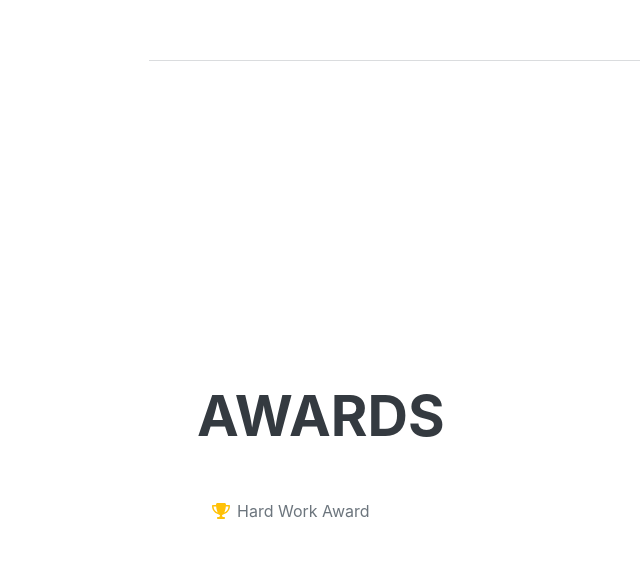
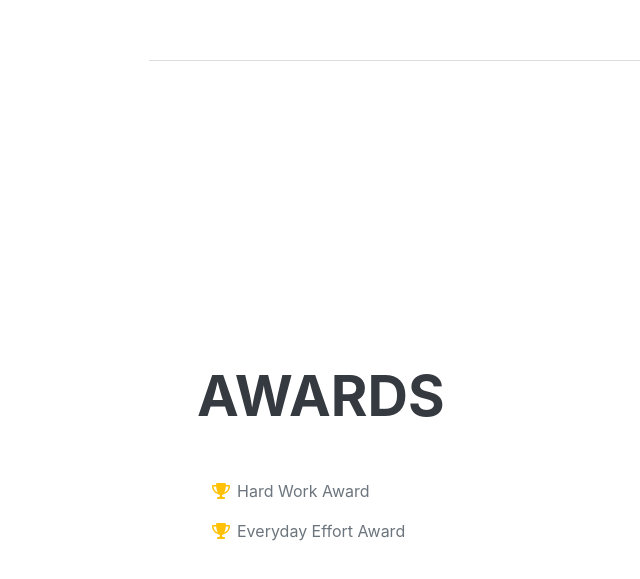
Before and after one commit to kyohei682474/resume, a plain HTML site: page index.html in a window 1280 px wide. Shown: the part 3944-4523 px from the top of the page, without its empty margins (123-763 px from the left). Drawn offline with nearby package versions, Linux system fonts and the light colour scheme; files whose address does not match are found by name; a web font is replaced by a local one.

Commit message:
名前や写真、文章の差し替え

```diff
--- a/index.html
+++ b/index.html
@@ -147,15 +147,15 @@
                             <span class="fa-li"><i class="fas fa-trophy text-warning"></i></span>
                            <p>Hard Work Award</p>
                         </li>
-                        <!--<li>
+                       <li>
                             <span class="fa-li"><i class="fas fa-trophy text-warning"></i></span>
-
+                            <p>Everyday Effort Award</p>
                         </li>
-                        <li>
+                         <!--<li>
                             <span class="fa-li"><i class="fas fa-trophy text-warning"></i></span>
 
                             <sup></sup>
-
+                           E
                         </li>
                         <li>
                             <span class="fa-li"><i class="fas fa-trophy text-warning"></i></span>
```
